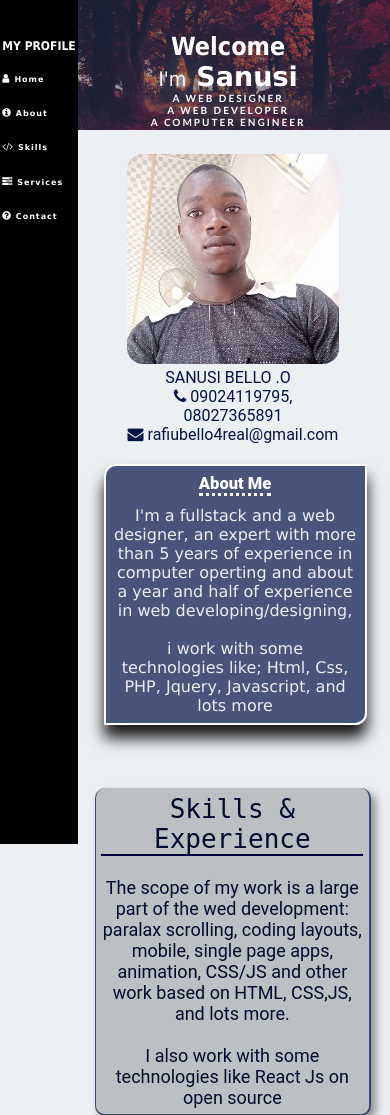
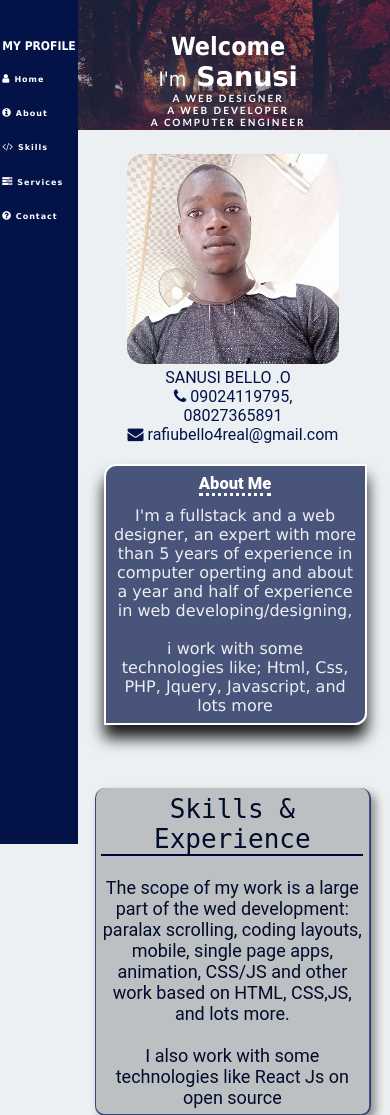
Before and after one commit to TunarshBee/my-portfolio-, a PHP site: page / in a window 390 px wide. Shown: the top 1115 px of the page. Run offline with PHP 8.4, Linux system fonts and the light colour scheme.

Commit message:
nav coloring

```diff
--- a/index.css
+++ b/index.css
@@ -815,7 +815,7 @@ fieldset {
     text-align: center;
     justify-content: center;
     color: #000000;
-    background-color: #000000;
+    background-color: rgba(3, 19, 72, 1);
   }
   #navList1{
     display: block;
```
